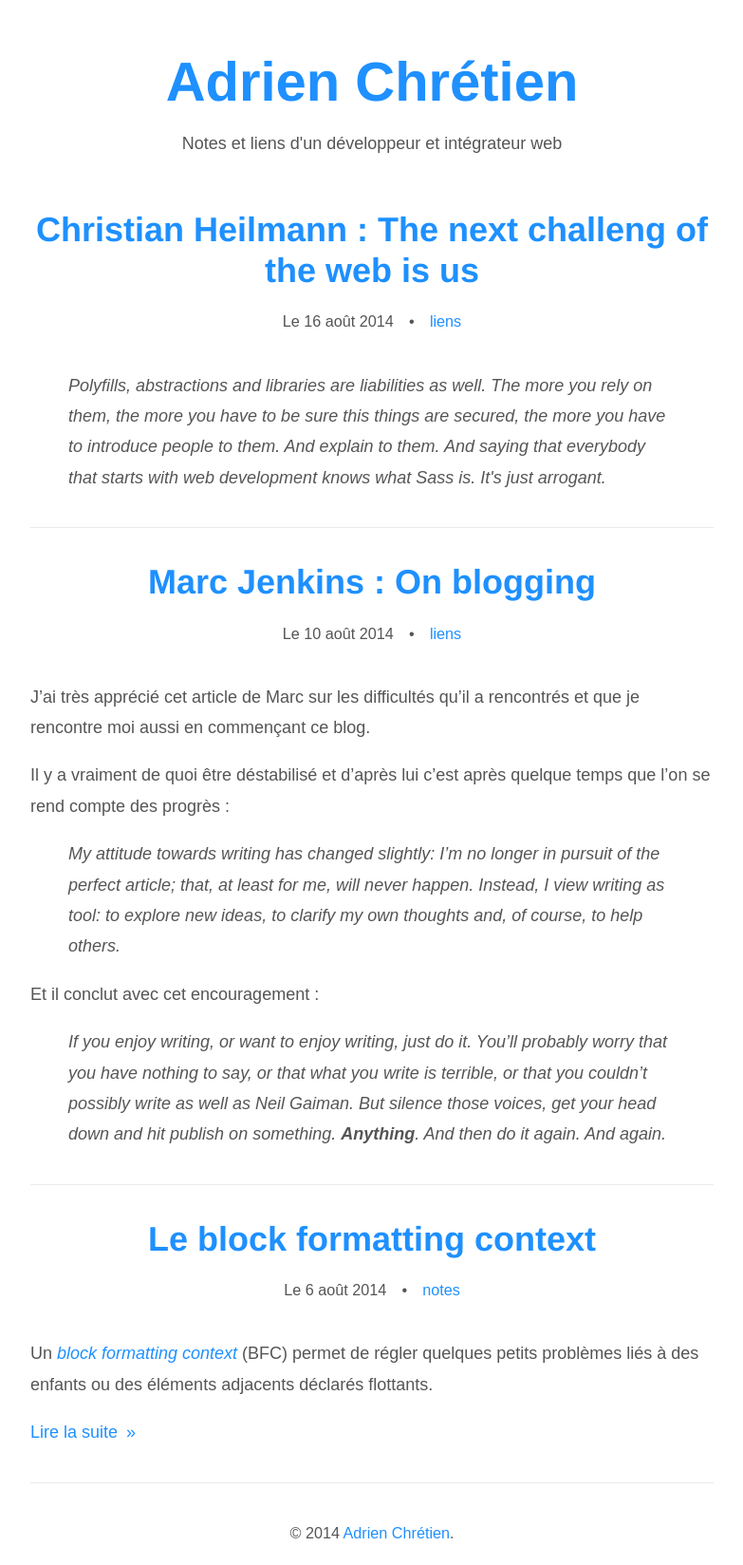
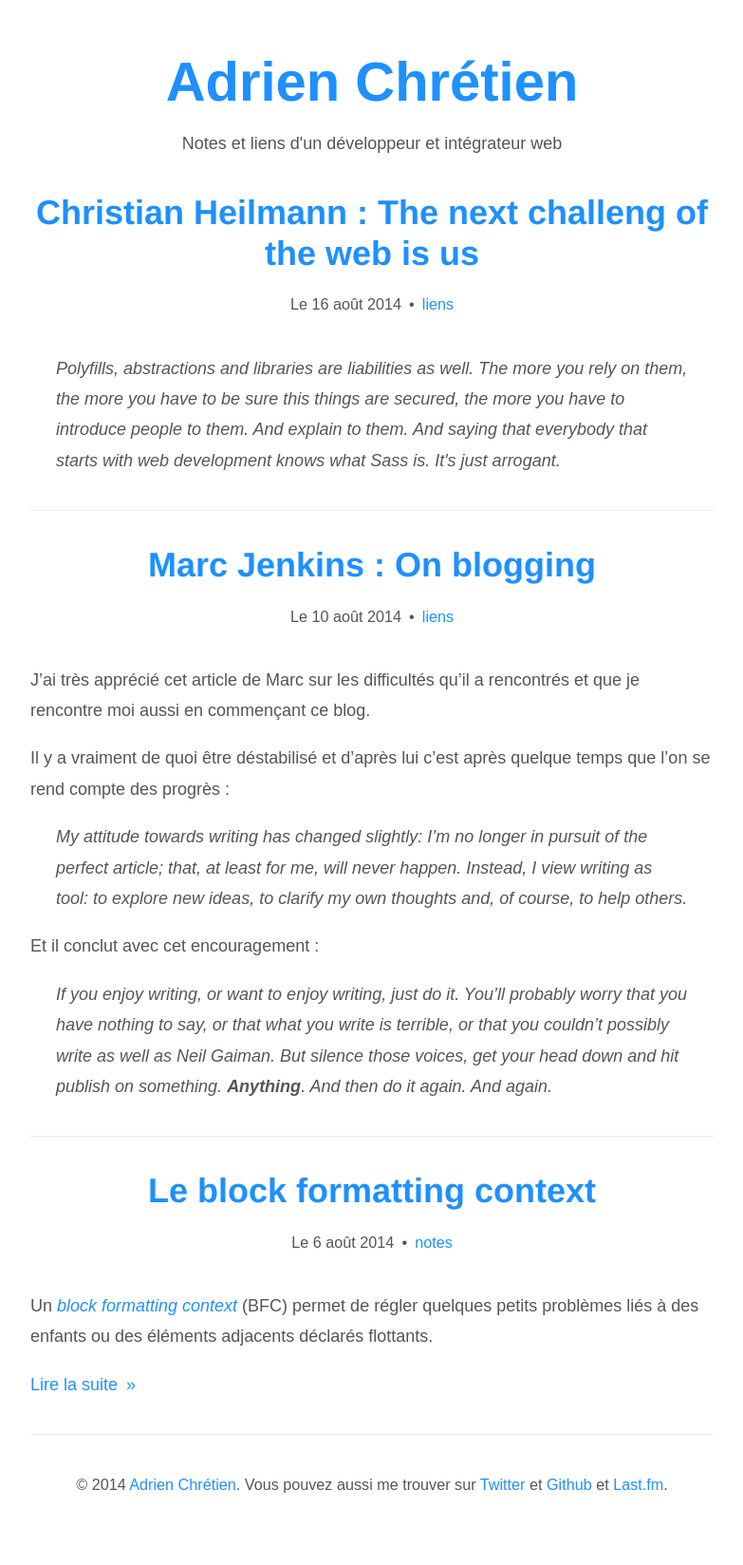
Before and after one commit to adrienchretien/adrienchretien.fr, a Jekyll site: the page built from index.html, in a window 1280 px wide. Shown: the whole page at 95% size, without its empty margins (248-1031 px from the left). Built offline with Jekyll 4.4.1, drawn with Linux system fonts in a browser that asks for light colours; the list of posts is cut into pages by our own code; after the commit the page ends 1598 px from its top, so only the background shows below that.

Commit message:
Set up web sign-in

```diff
--- a/_includes/footer.html
+++ b/_includes/footer.html
@@ -1,3 +1,3 @@
 <footer role="contentinfo">
-  <p><small>© 2014 <a href="mailto:&#99;&#111;&#110;&#116;&#97;&#99;&#116;&#64;&#97;&#99;&#104;&#114;&#101;&#116;&#105;&#101;&#110;&#46;&#102;&#114;">Adrien Chrétien</a>.</small></p>
+  <p><small>© 2014 <a href="mailto:&#99;&#111;&#110;&#116;&#97;&#99;&#116;&#64;&#97;&#99;&#104;&#114;&#101;&#116;&#105;&#101;&#110;&#46;&#102;&#114;">Adrien Chrétien</a>. Vous pouvez aussi me trouver sur <a href="https://twitter.com/achre_" rel="me">Twitter</a> et <a href="https://github.com/neol" rel="me">Github</a> et <a href="http://last.fm/user/adrienchretien" rel="me">Last.fm</a>.</small></p>
 </footer>
--- a/css/main.css
+++ b/css/main.css
@@ -5,6 +5,8 @@ a {
 }
 
 blockquote {
+  margin-left: 1.5em;
+  margin-right: 1.5em;
   font-style: italic;
 }
 
@@ -24,7 +26,7 @@ body {
 }
 
 figure {
-  margin: 1em 0;
+  margin: 1em 1.5em;
   padding: 0;
 }
 
@@ -44,6 +46,11 @@ h1 {
   margin: 1em 0 .33em;
   font-size: 3.22em;
   line-height: 1;
+}
+@media screen and (max-width: 400px) {
+  h1 {
+    font-size: 2.4em;
+  }
 }
 
 h2 {
@@ -89,6 +96,11 @@ small,
 [role="banner"] {
   margin-top: 3em;
 }
+@media screen and (max-width: 400px) {
+  [role="banner"] {
+    margin-top: 2em;
+  }
+}
 
 [role="banner"],
 [role="contentinfo"] {
@@ -97,7 +109,7 @@ small,
 
 [role="main"] {
   max-width: 720px;
-  margin: 3em auto 2em;
+  margin: 0 auto 2em;
 }
 
 /* Classes */
@@ -134,8 +146,9 @@ small,
 }
   .meta-separator::before {
     content: "\2022";
-    margin-left: 1em;
-    margin-right: 1em;
+    font-family: sans-serif;
+    margin-left: .5em;
+    margin-right: .5em;
   }
 
 /* Read more */
```
